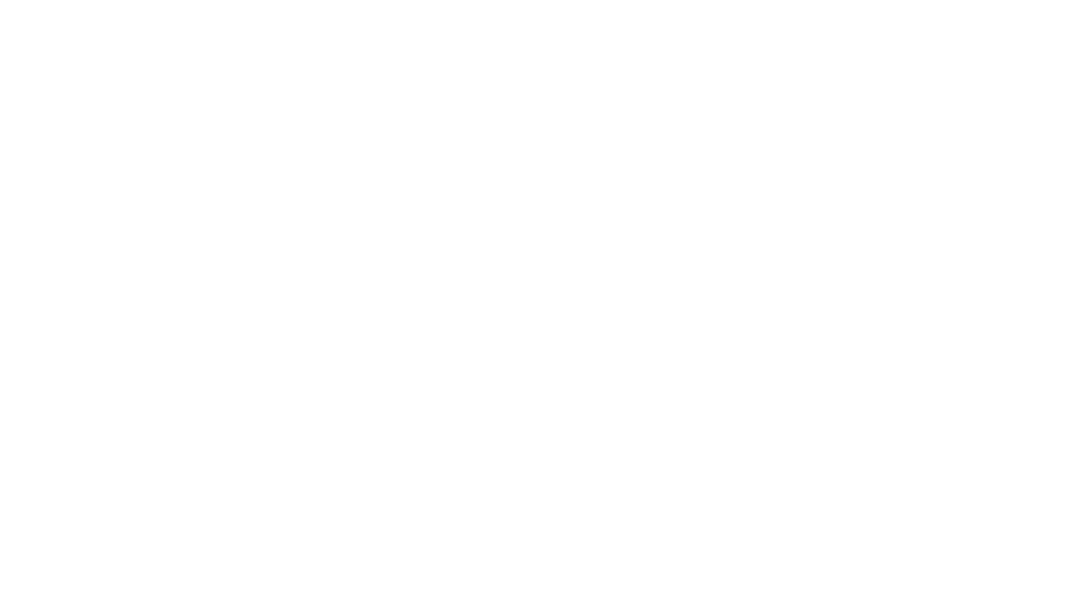
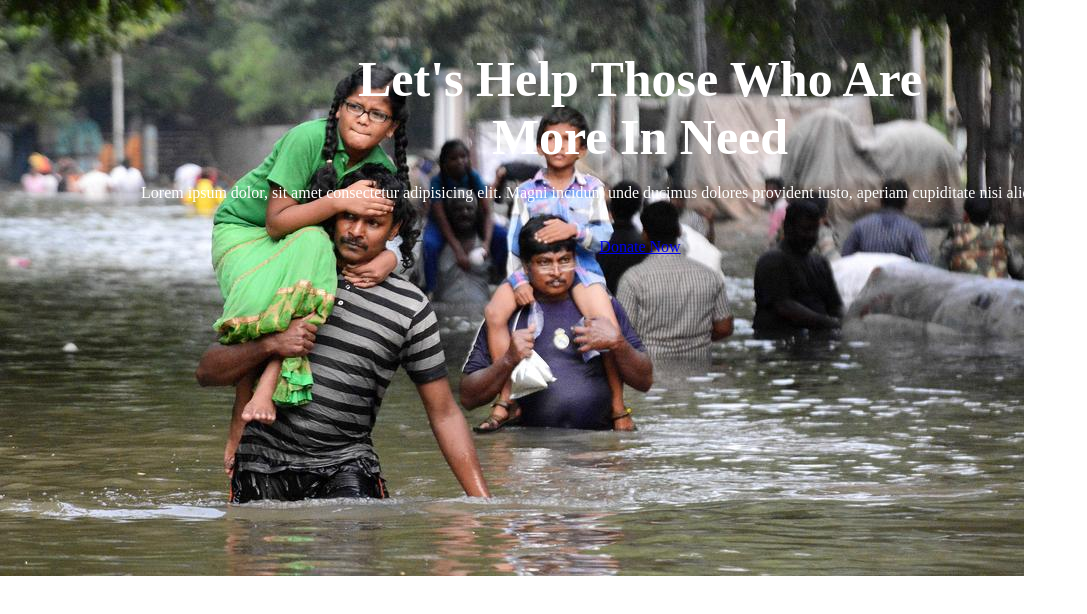
Before and after one commit to masumbillah-phy/assignment-1, a plain HTML site: page index.html in a window 1280 px wide. Shown: the top 614 px of the page, without its empty margins (0-1087 px from the left). Drawn offline with Linux system fonts and the light colour scheme.

Commit message:
image added

```diff
--- a/index.html
+++ b/index.html
@@ -9,8 +9,12 @@
 </head>
 <body>
     <!-- Header Section -->
-    <section>
-        <div class="header"></div>
+    <section class="header">
+       <div class="content">
+        <h1>Let's Help Those Who Are<br>More In Need </h1><br>
+        <p>Lorem ipsum dolor, sit amet consectetur adipisicing elit. Magni incidunt unde ducimus dolores provident iusto, aperiam cupiditate nisi aliquam perspiciatis.</p><br><br>
+        <a class="donate-button" href="#">Donate Now</a>
+       </div>
     </section>
 </body>
 </html>
--- a/style.css
+++ b/style.css
@@ -0,0 +1,21 @@
+*{
+    margin: 0;
+    padding: 0;
+    box-sizing: border-box;
+}
+/* Header Section */
+.header{
+    background-image: url(/images/donation4.jpg);
+    width: 100%;
+    height: 400vh;
+    background-repeat: no-repeat;
+    opacity:;
+}
+.content{
+    color: white;
+    text-align: center;
+}
+.content h1{
+    padding-top: 50px;
+    font-size: 50px;
+}
```
